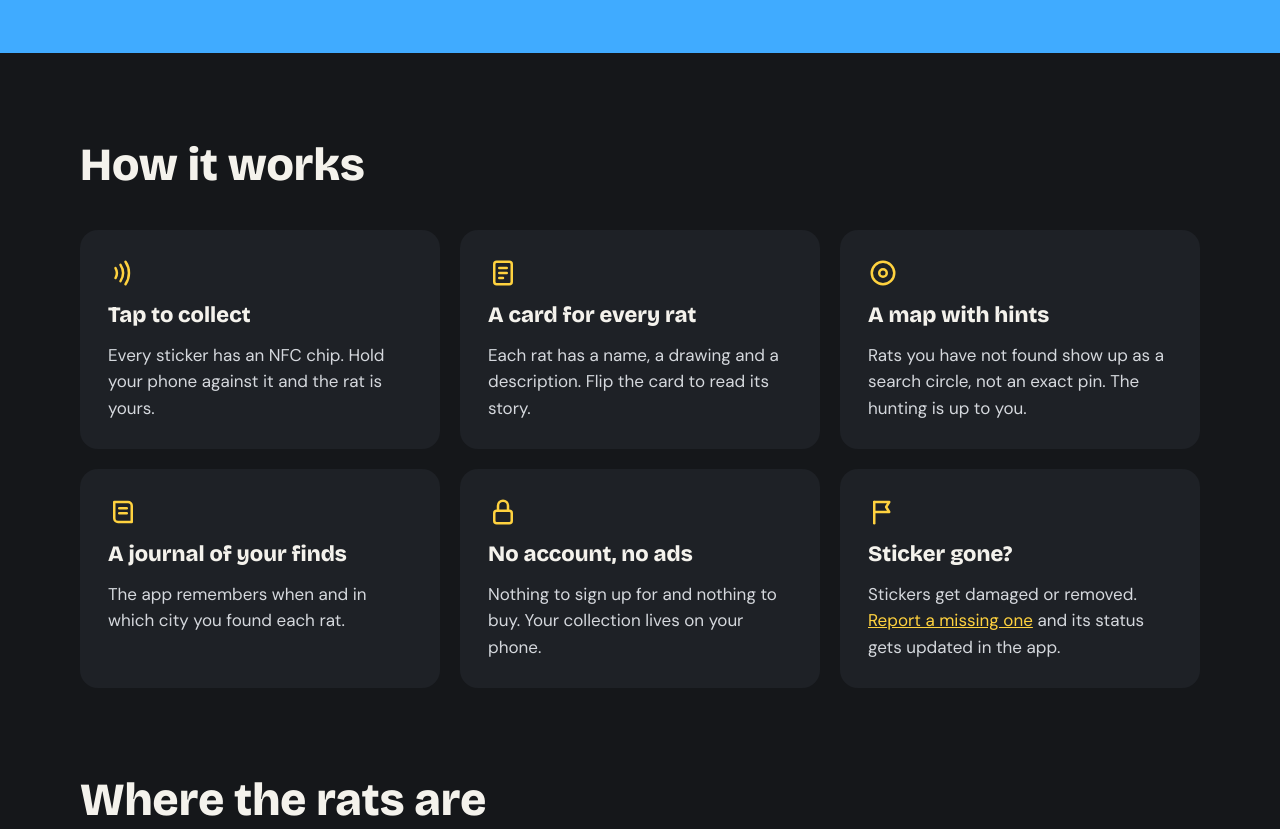
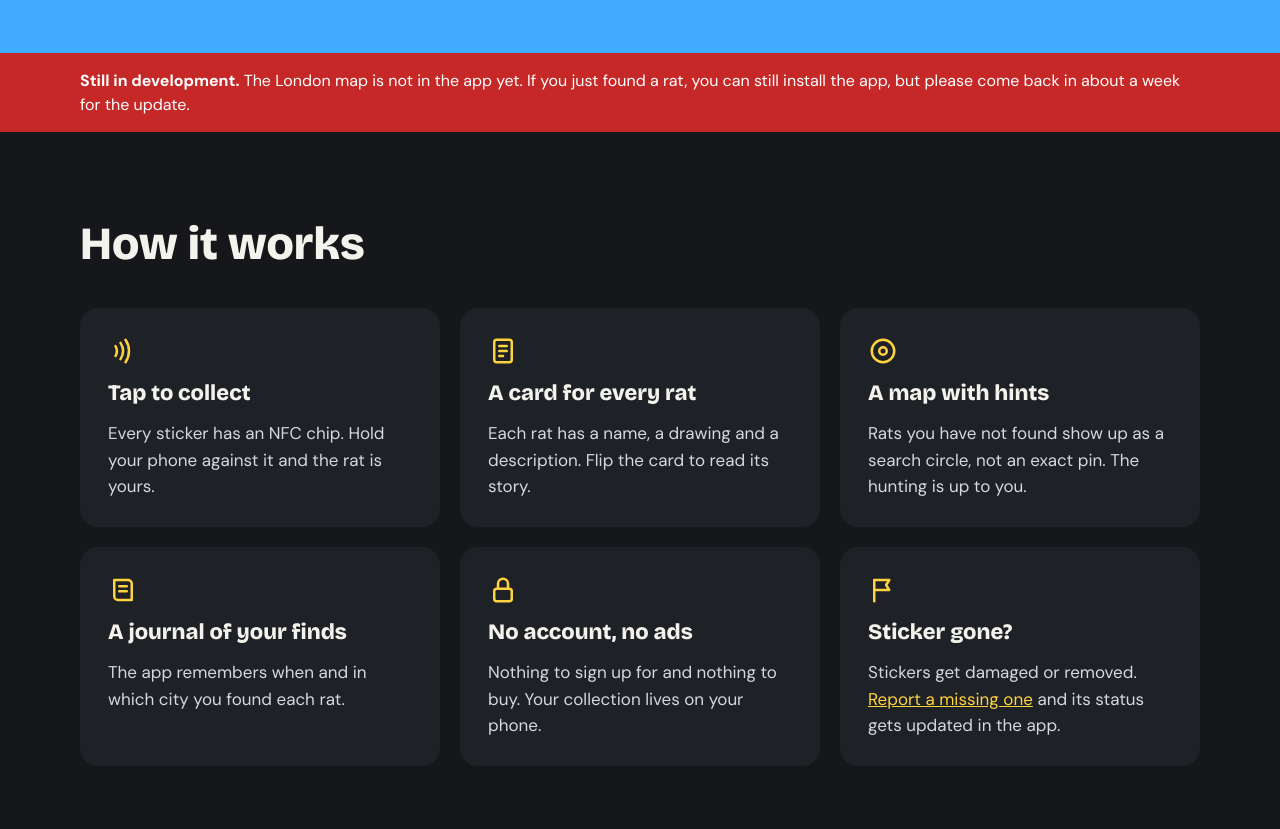
Before and after one commit to Sh33k0/ratcatcher, a plain HTML site: page index.html in a window 1280 px wide. Shown: the part 1105-1934 px from the top of the page. Drawn offline with nearby package versions, Linux system fonts and the light colour scheme.

Commit message:
Add files via upload

```diff
--- a/index.html
+++ b/index.html
@@ -97,6 +97,9 @@ a{color:#FFD23F}a:hover{color:#FFE27A}
 </details>
 </div>
 <a href="https://github.com/Sh33k0/ratcatcher/releases/latest" style="display: inline-flex; align-items: center; min-height: 56px; padding: 0 26px; border-radius: 14px; background: #15171A; color: #F4F2EC; font-weight: 700; font-size: 18px; text-decoration: none">Get the app</a>
+</div>
+<div id="dev-notice" role="note" style="background: #C62828; color: #FFFFFF">
+<div style="max-width: 1120px; margin: 0 auto; padding: 16px 24px; font-size: 16px; line-height: 1.45"><b>Still in development.</b> The London map is not in the app yet. If you just found a rat, you can still install the app, but please come back in about a week for the update.</div>
 </div>
 </section>
 
```
